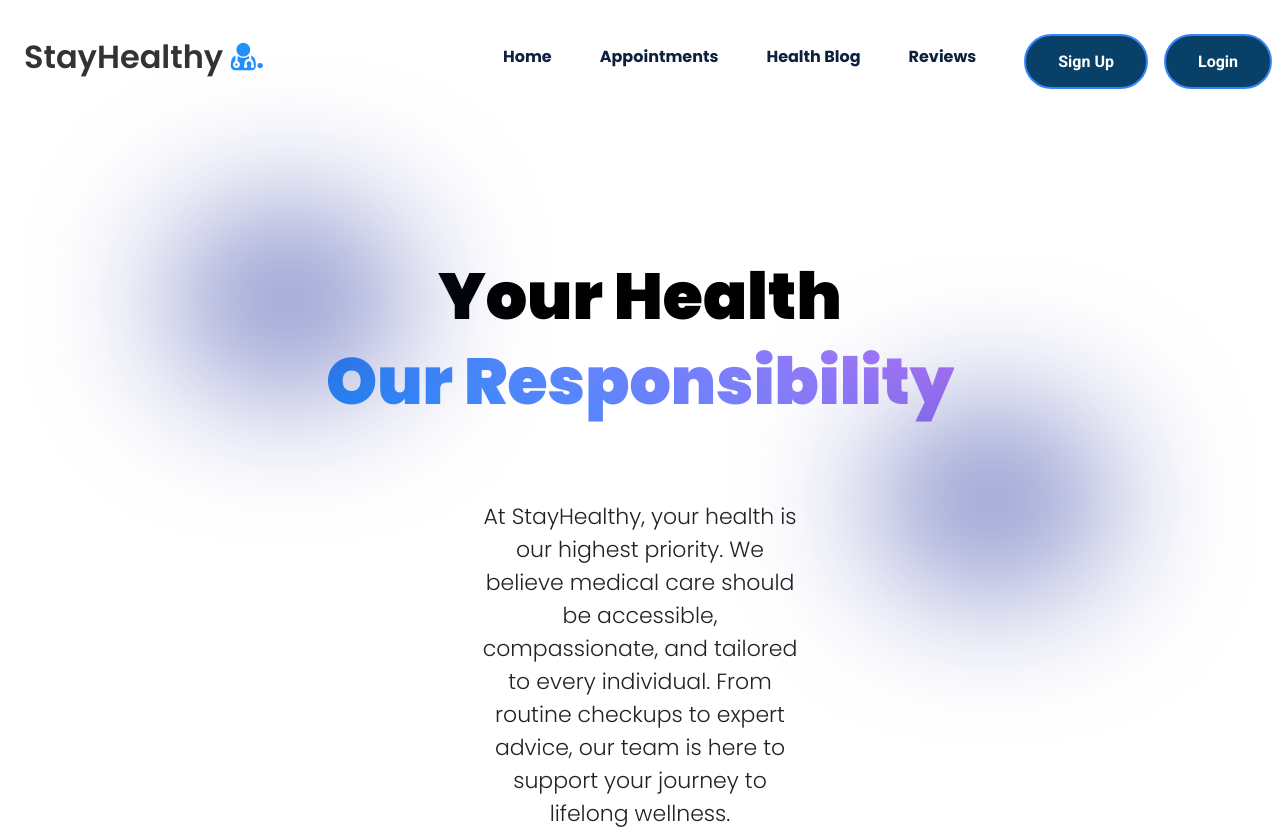
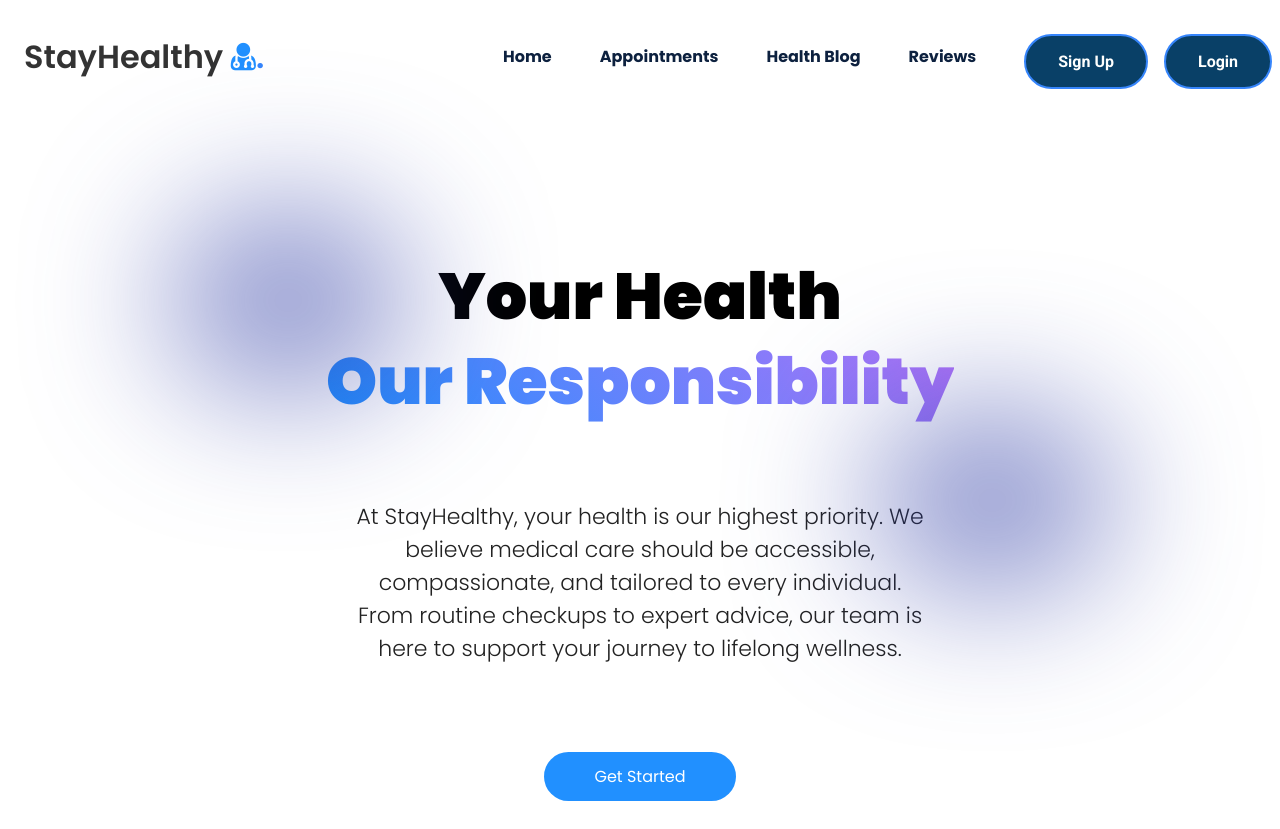
Before and after one commit to Andabeat/med_appt, a React (Create React App) app: page / in a window 1280 px wide. Shown: the top 829 px of the page. After the commit the page ends 801 px from the top, so only its background shows below. Built offline with nearby package versions, Linux system fonts and the light colour scheme.

Commit message:
Fixed button overlap

```diff
--- a/src/Components/FindDoctorSearch/FindDoctorSearch.css
+++ b/src/Components/FindDoctorSearch/FindDoctorSearch.css
@@ -79,7 +79,6 @@
     margin-bottom: 40px;
     box-shadow: rgba(0, 0, 0,.1) 0 - 1px 0 0 inset;
     border-radius: 5px;
-    height: 100vh;
 }
 
 .doctor-search-box>img {
--- a/src/Components/Landing_Page/LandingPage.css
+++ b/src/Components/Landing_Page/LandingPage.css
@@ -32,7 +32,7 @@
     padding: 12px 14rem;
     color: #222;
     margin: 0 auto 60px;
-    width: 60%;
+    width: 80%;
 }
 
 .hero-section .button {
```
